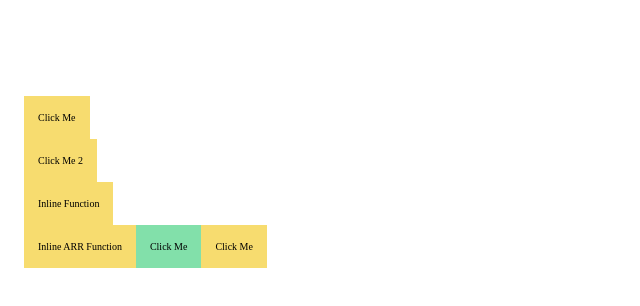
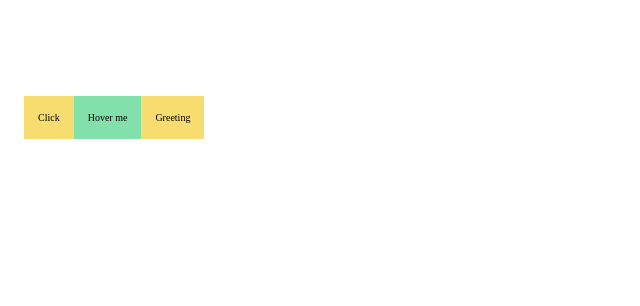
Before and after one commit to kanganamaheshwari0-cmd/react-project, a React (Vite) app in the folder react-project/: page / in a window 1280 px wide. Shown: the top 306 px of the page, without its empty margins (0-640 px from the left). Built offline with nearby package versions, Linux system fonts and the light colour scheme.

Commit message:
Passing Events as props in react

```diff
--- a/react-project/src/App.jsx
+++ b/react-project/src/App.jsx
@@ -361,7 +361,8 @@
 // import "./components/Netflix.css";
 import './components/Netflix.module.css'
 import React from 'react'
-import EventHandling from "./components/EventHandling";
+// import EventHandling from "./components/EventHandling";
+import EventProps from './components/EventProps';
 // import Profile from "./components/Profile";
 
 const App = () => {
@@ -369,7 +370,8 @@
     <section className="container">
       {/* <h1 className="card-heading">List of Best Netflix Series</h1> */}
   {/* <NetflixSeries/> */}
-  <EventHandling/>
+  {/* <EventHandling/> */}
+  <EventProps />
   </section>
   // <Profile/>
   );
--- /dev/null
+++ b/react-project/src/components/EventProps.jsx
@@ -0,0 +1,38 @@
+import "./EV.css";
+
+const EventProps = () => {
+
+    const handleWelcomeUser = (user) => {
+        alert(`hey, ${user}`);
+        // console.log(`Hey User, Welcome`);
+
+    };
+
+    const handleHover = () => {
+        alert(`hey Thanks for hovering me`);
+
+    };
+    return(
+        <>
+        <WelcomeUser onClick={() => handleWelcomeUser("kangana")} onMouseEnter={handleHover}/>
+        </>
+    )
+};
+
+const WelcomeUser = (props) => {
+    const { onClick, onMouseEnter } = props;
+    const handleGreeting = () => {
+        console.log(`Hey User, Welcome`);
+        onClick();
+    }
+    return(
+        <>
+        <button className="click-btn" onClick={onClick}>Click</button>
+        <button className="hover-btn" onMouseEnter={onMouseEnter}>Hover me</button>
+        <button className="click-btn" onClick={handleGreeting}>Greeting</button>
+        </>
+    )
+
+}
+
+export default EventProps
```
